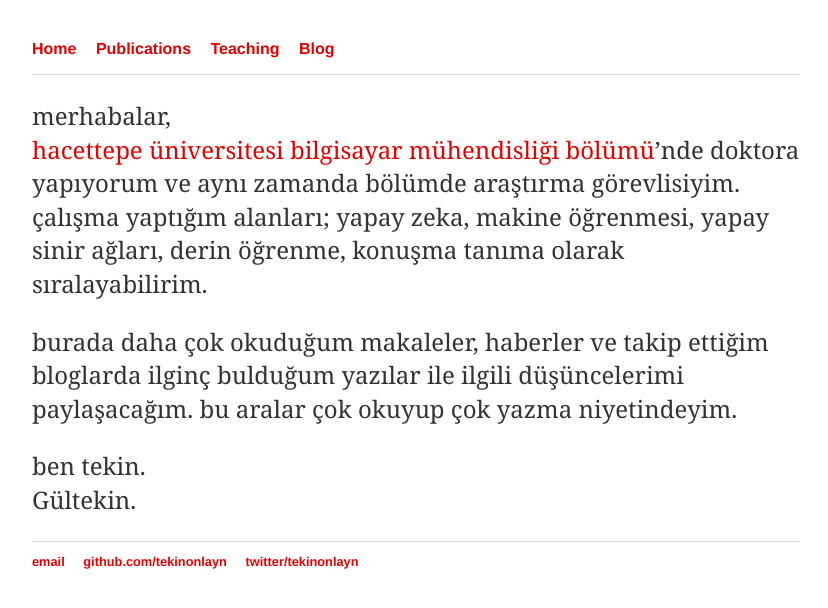
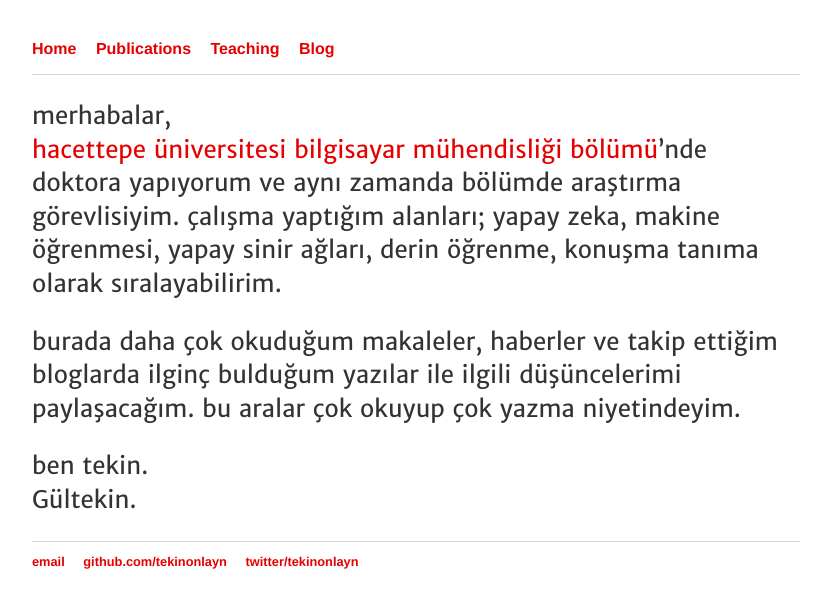
Before and after one commit to tekinonlayn/gi.github.io, a Jekyll site: the page built from about/index.html, in a window 1280 px wide. Shown: the top 608 px of the page, without its empty margins (224-1052 px from the left). Built offline with Jekyll 4.4.1, drawn with Linux system fonts in a browser that asks for light colours.

Commit message:
Update main.css

```diff
--- a/css/main.css
+++ b/css/main.css
@@ -32,8 +32,13 @@ p {
     font-size: 1.5em;
     line-height: 1.4em;
     color: #333;
-    font-family: 'Georgia';
+    font-family:'MerriweatherSans-Regular', 'Georgia';
 }
+@font-face {
+   font-family: MerriweatherSans-Regular;
+   src: url('MerriweatherSans-Regular.otf');
+}
+
 footer {
     border-top: 1px solid #d5d5d5;
     font-size: .8em;
```
